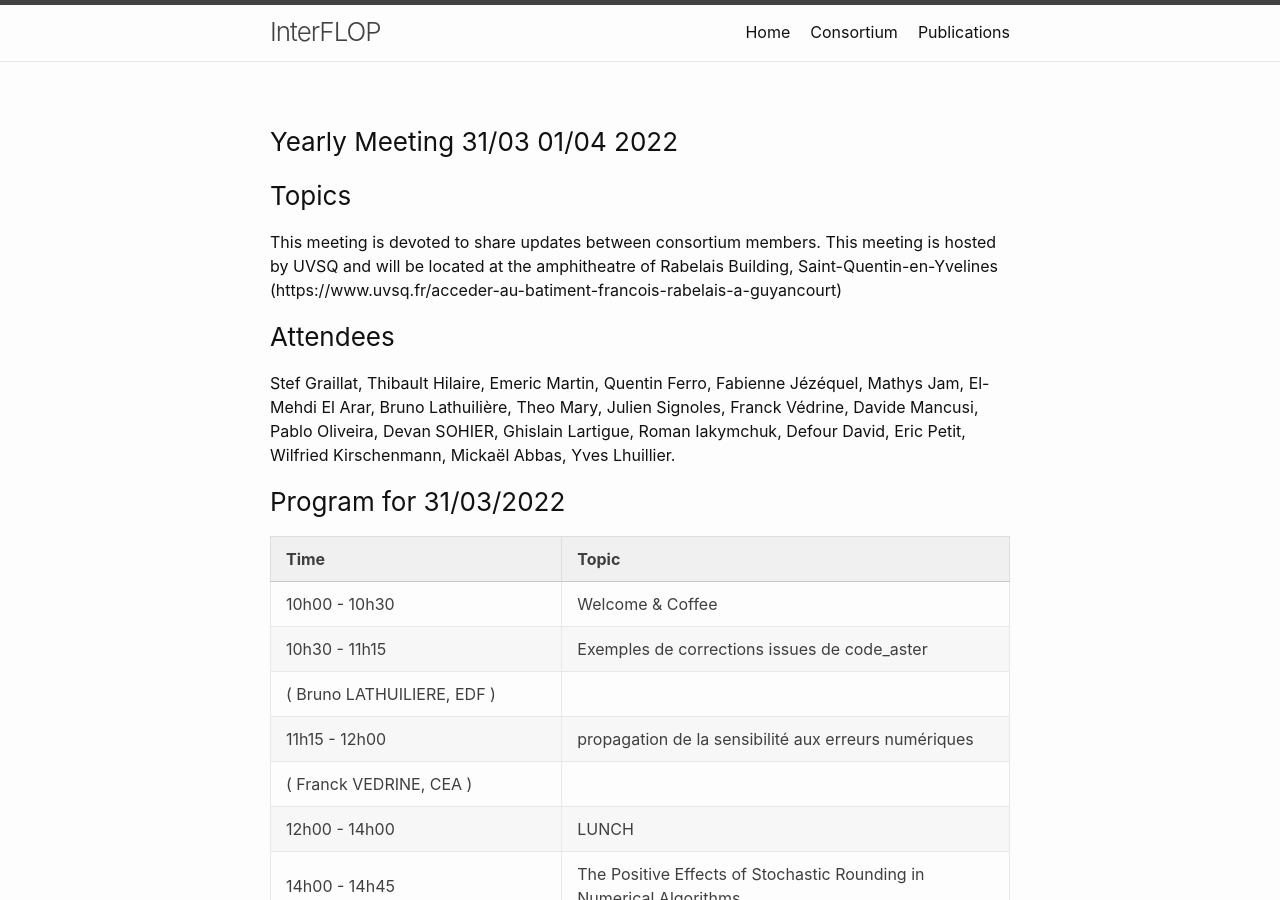
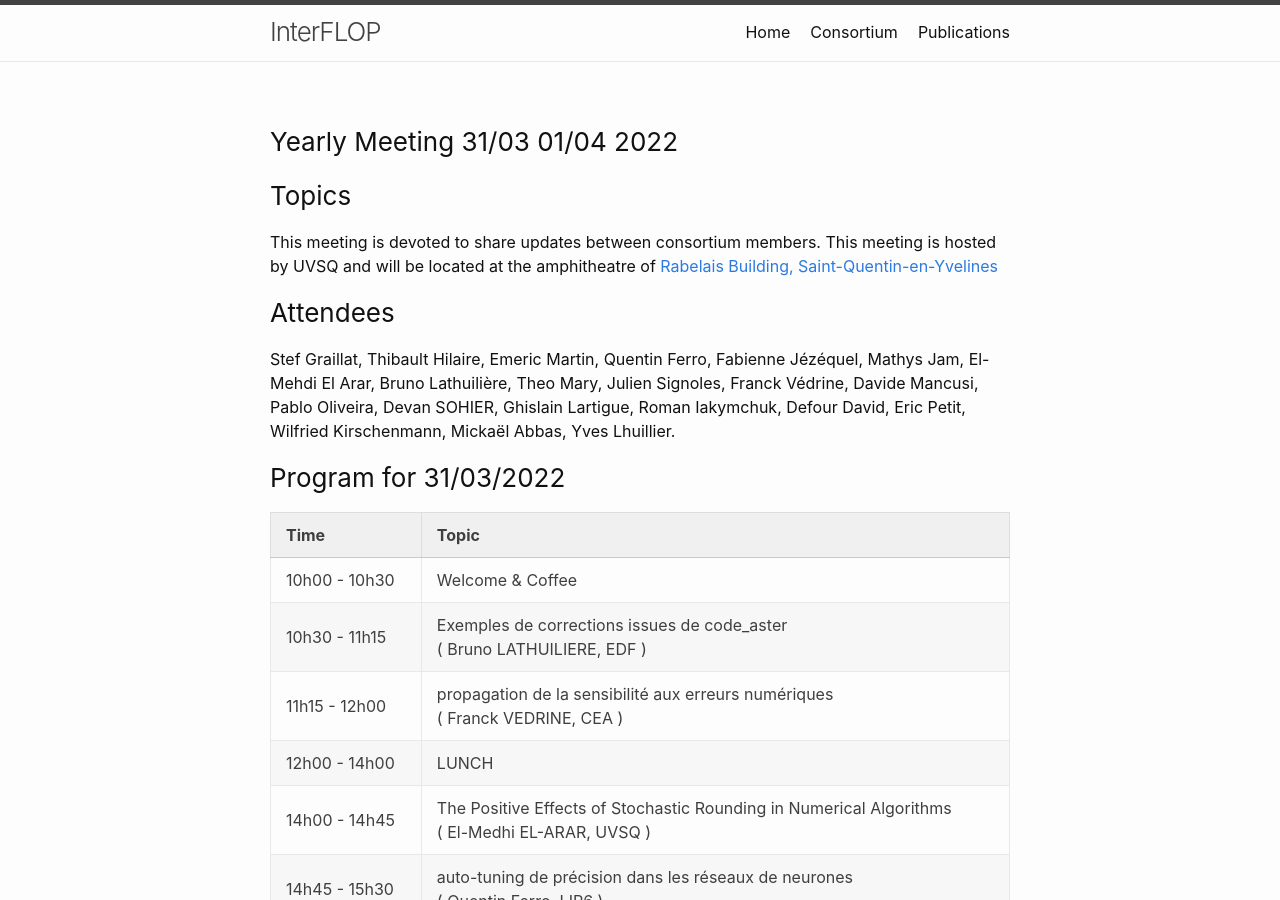
Before and after one commit to interflop/interflop, a Jekyll site: the page built from meeting31032022.md, in a window 1280 px wide and 900 px high. Built offline with Jekyll 4.4.1, drawn with Linux system fonts in a browser that asks for light colours.

Commit message:
31 02 2022 update

```diff
--- a/meeting31032022.md
+++ b/meeting31032022.md
@@ -7,7 +7,7 @@ layout: page
 ### Topics
 
 This meeting is devoted to share updates between consortium members.
-This meeting is hosted by UVSQ and will be located at the amphitheatre of Rabelais Building, Saint-Quentin-en-Yvelines (https://www.uvsq.fr/acceder-au-batiment-francois-rabelais-a-guyancourt)
+This meeting is hosted by UVSQ and will be located at the amphitheatre of [Rabelais Building, Saint-Quentin-en-Yvelines](https://www.uvsq.fr/acceder-au-batiment-francois-rabelais-a-guyancourt)
 
 
 ### Attendees
@@ -20,18 +20,13 @@ Defour David, Eric Petit, Wilfried Kirschenmann, Mickaël Abbas, Yves Lhuillier.
 | Time          | Topic  |
 | ------------- | ------ |
 | 10h00 - 10h30 | Welcome & Coffee|
-| 10h30 - 11h15 | Exemples de corrections issues de code_aster <br>
-    ( Bruno LATHUILIERE, EDF ) |
-| 11h15 - 12h00 | propagation de la sensibilité aux erreurs numériques <br>
-    ( Franck VEDRINE, CEA )  |
+| 10h30 - 11h15 | Exemples de corrections issues de code_aster <br> ( Bruno LATHUILIERE, EDF ) |
+| 11h15 - 12h00 | propagation de la sensibilité aux erreurs numériques <br> ( Franck VEDRINE, CEA )  |
 | 12h00 - 14h00 | LUNCH |
-| 14h00 - 14h45 | The Positive Effects of Stochastic Rounding in Numerical Algorithms <br>
-( El-Medhi EL-ARAR, UVSQ ) |
-| 14h45 - 15h30 | auto-tuning de précision dans les réseaux de neurones <br>
-( Quentin Ferro, LIP6 ) |
+| 14h00 - 14h45 | The Positive Effects of Stochastic Rounding in Numerical Algorithms <br> ( El-Medhi EL-ARAR, UVSQ ) |
+| 14h45 - 15h30 | auto-tuning de précision dans les réseaux de neurones <br> ( Quentin Ferro, LIP6 ) |
 | 15h30 - 16h00 | COFFEE |
-| 16h00 - 17h00 | La variabilite numerique en neuroimagerie, Invited Talk <br>
-( Yohan Chatelain, Concordia University ) |
+| 16h00 - 17h00 | La variabilite numerique en neuroimagerie, Invited Talk <br> ( Yohan Chatelain, Concordia University ) |
 
 
 ### Program for 01/04/2022
```
